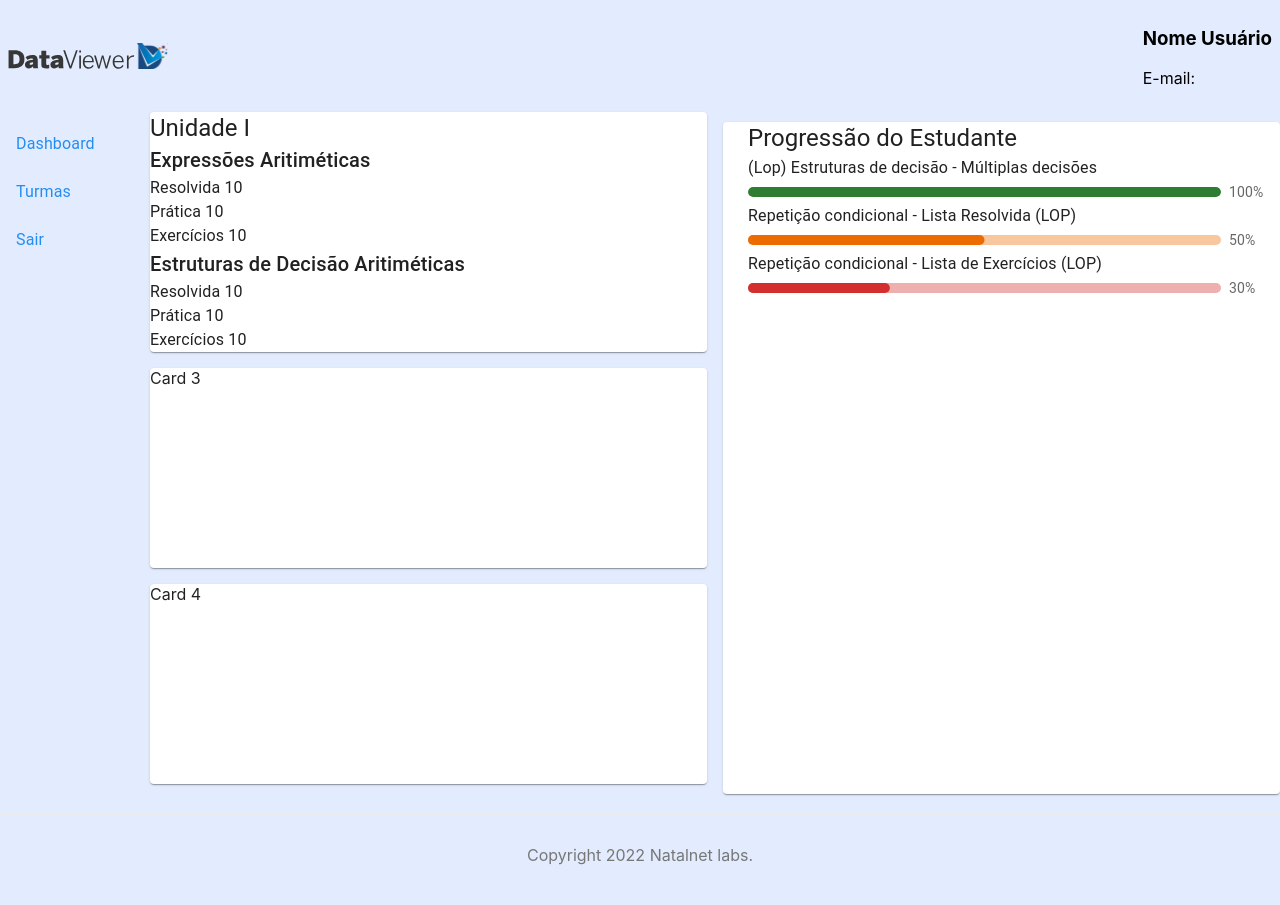
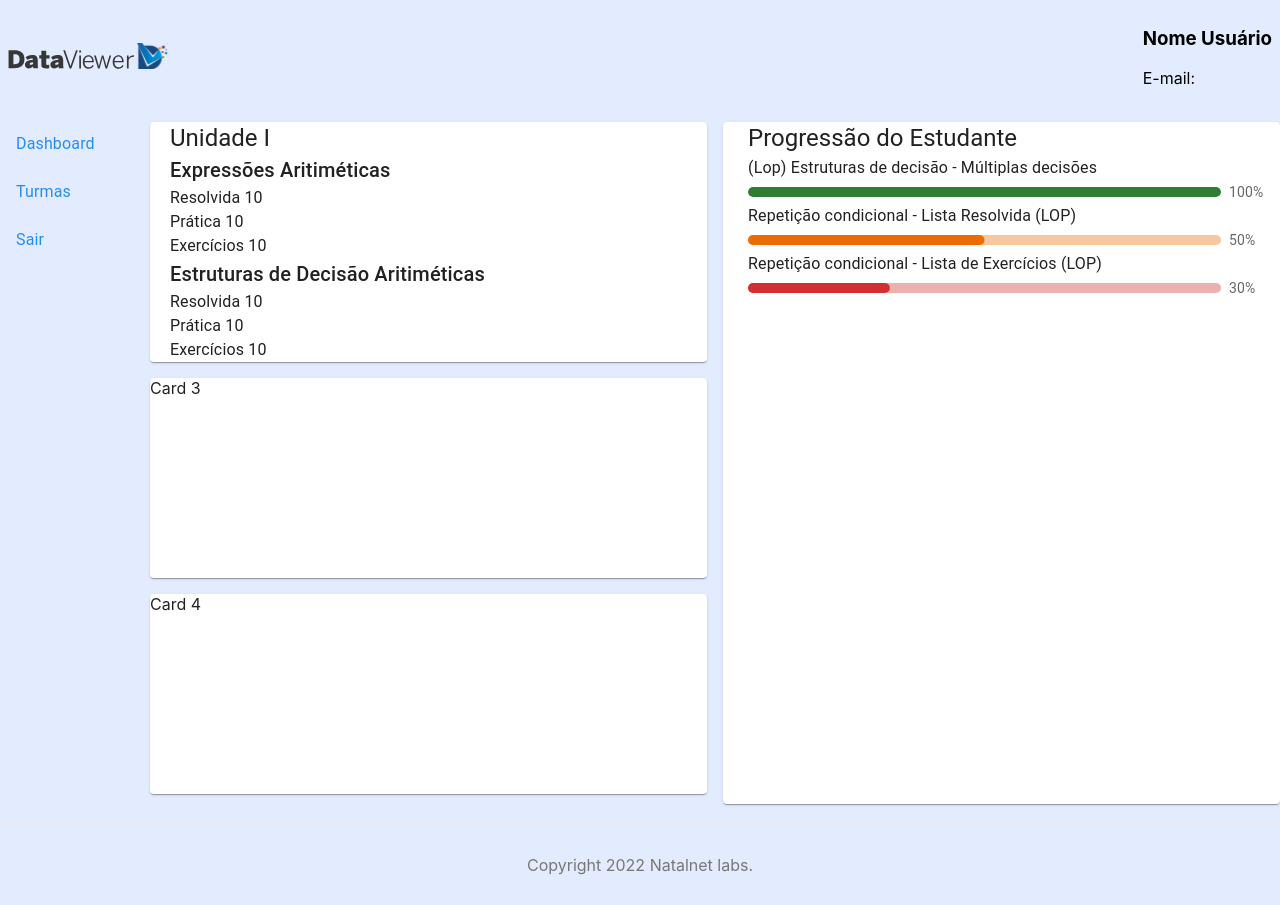
Before and after one commit to Natalnet/dataviewer-beta, a Next.js app in the folder frontend/: page /students/listgrades/1 in a window 1280 px wide. Built offline with nearby package versions, Linux system fonts and the light colour scheme.

Commit message:
Ajuste no 'layout'

```diff
--- a/frontend/components/StudentProgress.jsx
+++ b/frontend/components/StudentProgress.jsx
@@ -61,7 +61,7 @@ export default function LinearWithValueLabel({ data }) {
       <Typography variant="h5">Progressão do Estudante</Typography>
       {data.map((item) => {
         return (
-          <div>
+          <div key={item.fullName}>
             <Typography variant="subtitle1">{item.fullName}</Typography>
             <Box sx={{ width: "97%"}}>
               <LinearProgressWithLabel value={item.progress} />
--- a/frontend/pages/students/listgrades/[idStudent].js
+++ b/frontend/pages/students/listgrades/[idStudent].js
@@ -13,6 +13,7 @@ function StudentListPage({ data }) {
           <Grid container direction="column" spacing={2}>
             <Grid item>
               <Paper>
+                <Box sx={{ marginTop: '10px', marginLeft: '20px' }}>
                   <Typography variant="h5">Unidade I</Typography>
                   <Typography variant="h6">Expressões Aritiméticas</Typography>
                   <Typography variant="body1"> Resolvida 10</Typography>
@@ -24,6 +25,7 @@ function StudentListPage({ data }) {
                   <Typography variant="body1"> Resolvida 10</Typography>
                   <Typography variant="body1"> Prática 10</Typography>
                   <Typography variant="body1"> Exercícios 10</Typography>
+                </Box>
               </Paper>
             </Grid>
             <Grid item>
```
Lines whose indentation alone changed are shown as unchanged.
